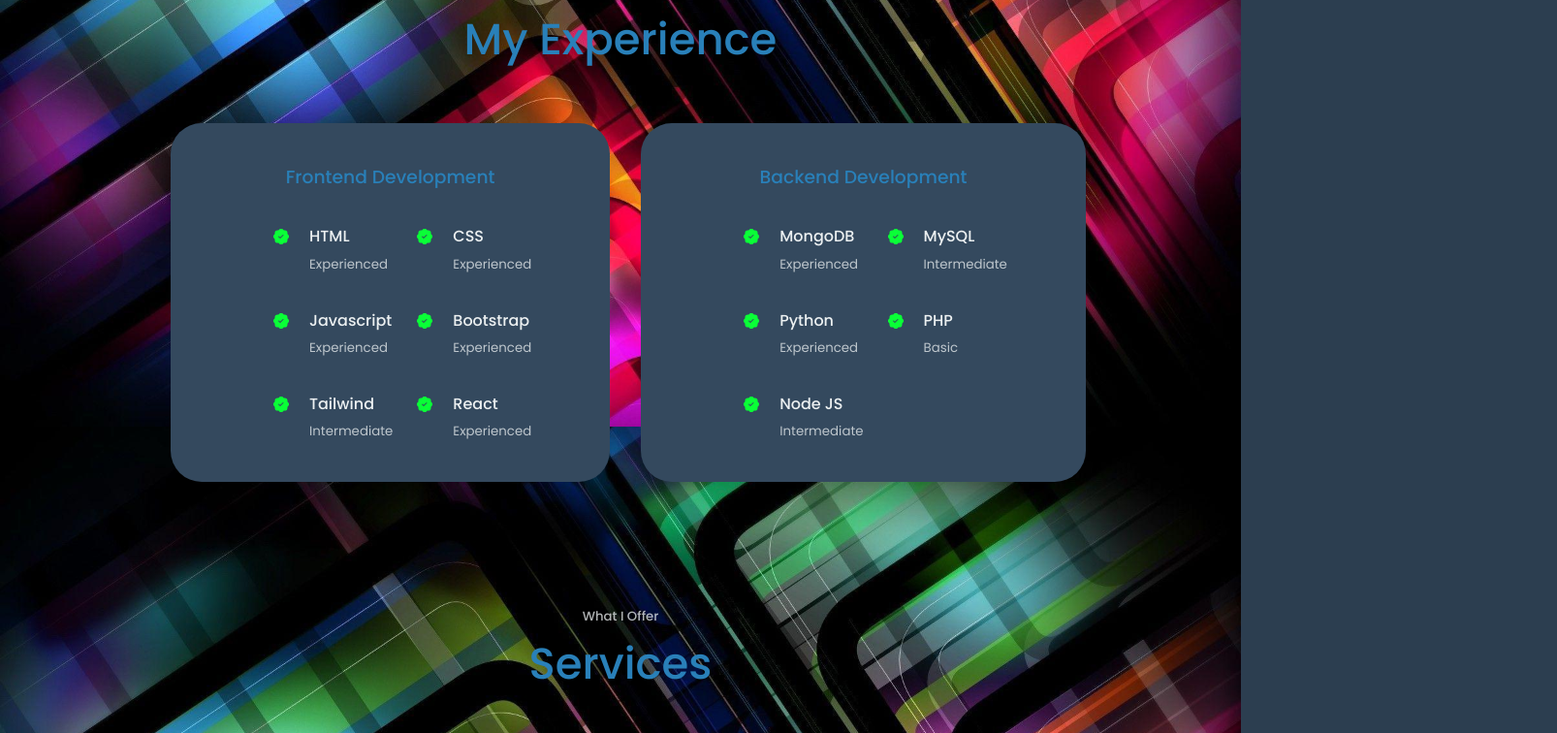
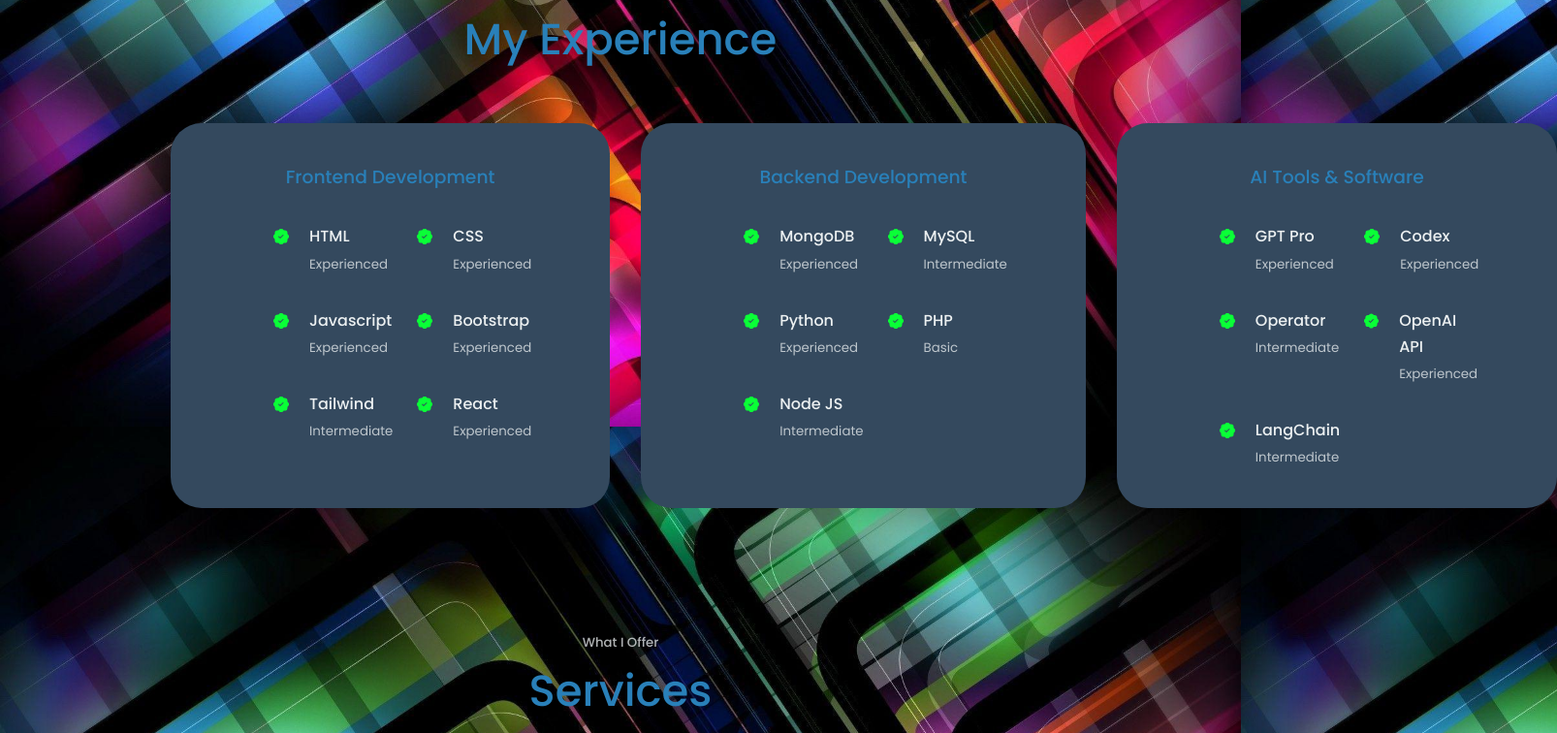
Before and after one commit to Calvickauer/portfolio, a React (Create React App) app: page / in a window 1280 px wide. Shown: the part 1960-2716 px from the top of the page at 97% size, 1606 px wide, since content can reach past the window. Built offline with nearby package versions, Linux system fonts and the light colour scheme.

Commit message:
Add AI tools experience and services

```diff
--- a/src/components/experience/experience.css
+++ b/src/components/experience/experience.css
@@ -1,6 +1,6 @@
 .experience__container {
     display :grid;
-    grid-template-columns: 1fr 1fr;
+    grid-template-columns: 1fr 1fr 1fr;
     gap: 2rem;
     padding-bottom: 75px;
     padding-top: 50px;
--- a/src/components/experience/experience.jsx
+++ b/src/components/experience/experience.jsx
@@ -98,6 +98,46 @@ const experience = () => {
           </div>
 
         </div>
+        <div className="experience__ai">
+          <h3>AI Tools &amp; Software</h3>
+          <div className="experience__content">
+            <article className='experience__details'>
+              <BsPatchCheckFill className="experience__details-icon" />
+              <div>
+                <h4>GPT Pro</h4>
+                <small className='text-light'>Experienced</small>
+              </div>
+            </article>
+            <article className='experience__details'>
+              <BsPatchCheckFill className="experience__details-icon" />
+              <div>
+                <h4>Codex</h4>
+                <small className='text-light'>Experienced</small>
+              </div>
+            </article>
+            <article className='experience__details'>
+              <BsPatchCheckFill className="experience__details-icon" />
+              <div>
+                <h4>Operator</h4>
+                <small className='text-light'>Intermediate</small>
+              </div>
+            </article>
+            <article className='experience__details'>
+              <BsPatchCheckFill className="experience__details-icon" />
+              <div>
+                <h4>OpenAI API</h4>
+                <small className='text-light'>Experienced</small>
+              </div>
+            </article>
+            <article className='experience__details'>
+              <BsPatchCheckFill className="experience__details-icon" />
+              <div>
+                <h4>LangChain</h4>
+                <small className='text-light'>Intermediate</small>
+              </div>
+            </article>
+          </div>
+        </div>
       </div>
     </section>
   )
--- a/src/components/services/services.jsx
+++ b/src/components/services/services.jsx
@@ -85,12 +85,12 @@ const services = () => {
           </ul>
         </article>
                 {/* End of WebDev */}
-        <article className='service'>
-          <div className="service__head">
-            <h3>Content Creation</h3>
-          </div>
+          <article className='service'>
+            <div className="service__head">
+              <h3>Content Creation</h3>
+            </div>
 
-          <ul className='service__list'>
+            <ul className='service__list'>
             <li>
               <BiCheck className='service__list-icon'/>
               <p>Video Content</p>
@@ -121,6 +121,38 @@ const services = () => {
             </li>
           </ul>
         </article>
+        <article className='service'>
+          <div className="service__head">
+            <h3>AI Solutions</h3>
+          </div>
+
+          <ul className='service__list'>
+            <li>
+              <BiCheck className='service__list-icon'/>
+              <p>GPT Pro integration</p>
+            </li>
+            <li>
+              <BiCheck className='service__list-icon'/>
+              <p>Codex automation</p>
+            </li>
+            <li>
+              <BiCheck className='service__list-icon'/>
+              <p>Operator workflows</p>
+            </li>
+            <li>
+              <BiCheck className='service__list-icon'/>
+              <p>Custom chatbot development</p>
+            </li>
+            <li>
+              <BiCheck className='service__list-icon'/>
+              <p>Data analysis with AI</p>
+            </li>
+            <li>
+              <BiCheck className='service__list-icon'/>
+              <p>Model fine tuning</p>
+            </li>
+          </ul>
+        </article>
       </div>
     </section>
   )
```
